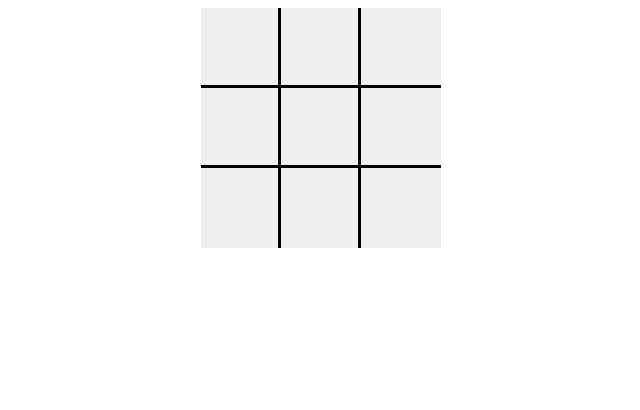
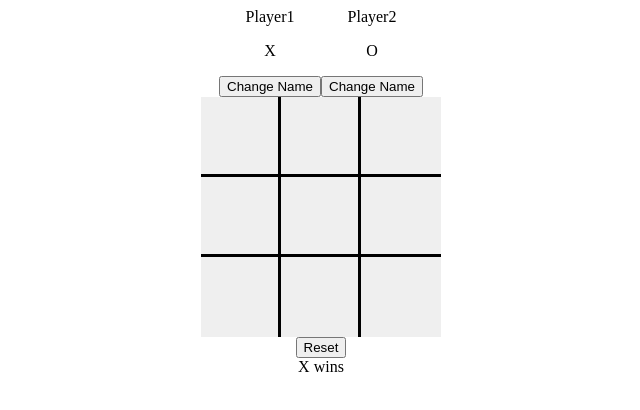
Before and after one commit to yoongi3/TicTacToe, a plain HTML site: page index.html in a window 1280 px wide. Shown: the whole page, without its empty margins (319-959 px from the left). Drawn offline with Linux system fonts and the light colour scheme.

Commit message:
create display elements without functionality

```diff
--- a/index.html
+++ b/index.html
@@ -6,6 +6,17 @@
     <link rel="stylesheet" href="styles.css">
 </head>
 <body>
+    <div class="container">
+        <div class="names">
+            <div class="name-display">
+                <div class="player1">Player1<p>X</p></div>
+                <div class="player2">Player2<p>O</p></div>
+            </div>
+            <div class="name-buttons">
+                <button id="player1">Change Name</button>
+                <button id="player2">Change Name</button>
+            </div>
+        </div>
         <div id="board">
             <button class="field"></button>
             <button class="field"></button>
@@ -17,6 +28,9 @@
             <button class="field b"></button>
             <button class="field r b"></button>
         </div>
+        <button id="reset">Reset</div>
+        <div class="result">X wins</div>
+    </div>
 
     <script src="script.js"></script>
 </body>
--- a/script.js
+++ b/script.js
@@ -43,12 +43,13 @@ const gameController = (() => {
                 console.log(activePlayer.marker+' wins');
                 activePlayer = player1;
                 board.resetBoard();
-                return
+                return;
             }
             else if(checkForDraw()){
                 console.log('draw')
                 activePlayer = player1
                 board.resetBoard();
+                return;
             }
 
             switchPlayerTurn()
--- a/styles.css
+++ b/styles.css
@@ -1,8 +1,12 @@
+.container{
+    display: flex;
+    flex-direction: column;
+    align-items: center;
+}
 #board{
     display: grid;
     grid-template-columns: 80px 80px 80px;
     grid-template-rows: 80px 80px 80px;
-    justify-content: center;
 }
 .field{
     border: none;
@@ -16,3 +20,15 @@
 .b{
     border-bottom: none;
 }
+.name-display{
+    display: flex;
+    justify-content: space-around;
+    text-align: center;
+}
+.name-buttons{
+    display: flex;
+    justify-content: center;
+}
+.result{
+    text-align: center;
+}
```
Lines whose indentation alone changed are shown as unchanged.
